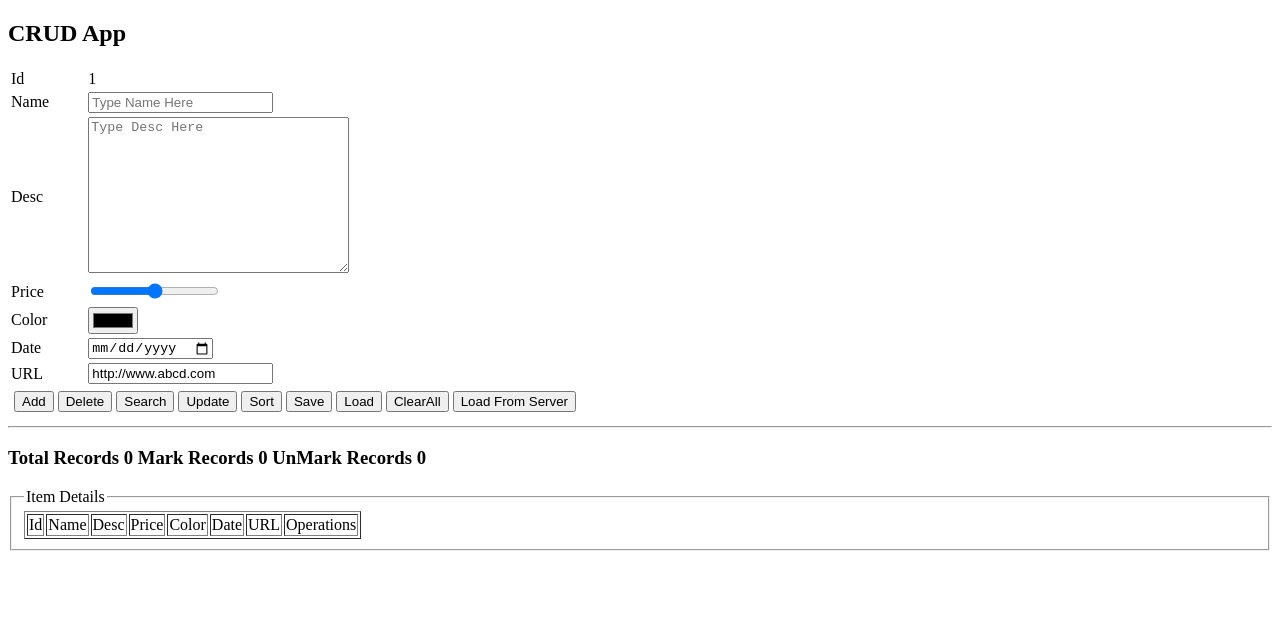
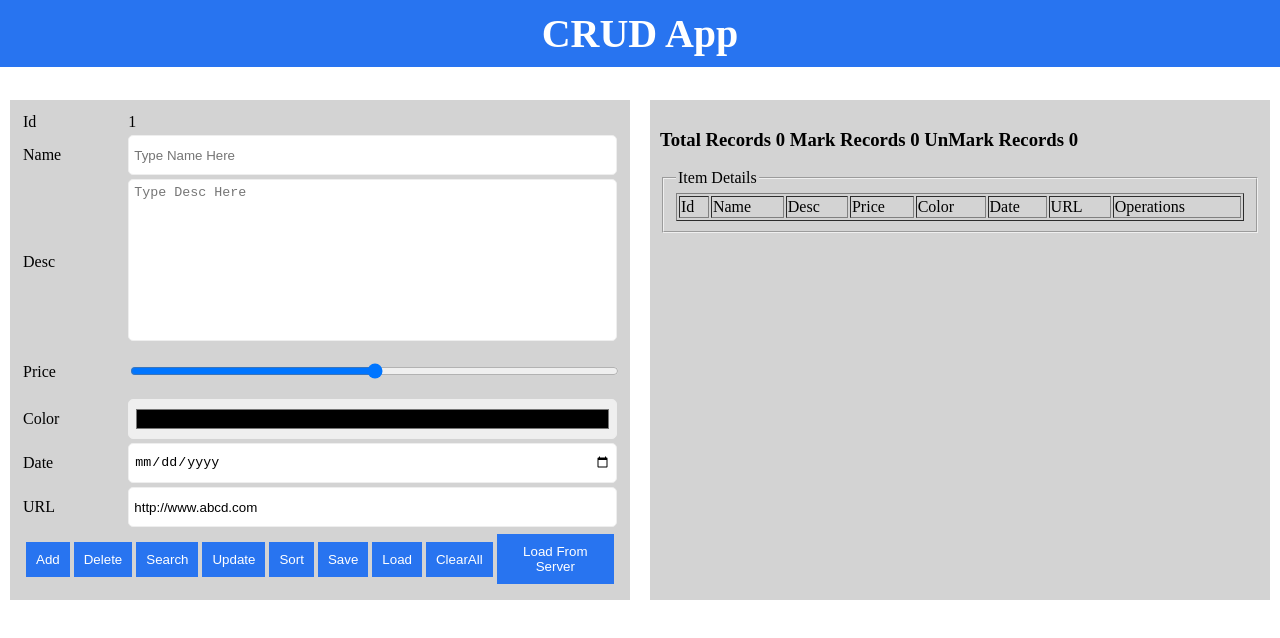
Before and after one commit to brainmentorspvtltd/IM-AugBatch1, a plain HTML site: page V3/index.html in a window 1280 px wide. Drawn offline with Linux system fonts and the light colour scheme.

Commit message:
Add files via upload

```diff
--- a/V3/css/design.css
+++ b/V3/css/design.css
@@ -1,3 +1,64 @@
+body {
+    margin: 0px;
+}
+
+* {
+    box-sizing: border-box;
+}
+
+.row {
+    display: flex;
+}
+
+.col {
+    background-color: lightgray;
+    margin: 0px 10px;
+    width: 50%;
+    padding: 10px;
+}
+
+#header {
+    /* background-color: yellowgreen; */
+    background-color: #2874F0;
+    text-align: center;
+    position: fixed;
+    width: 100%;
+    top: 0px;
+    padding: 10px;
+}
+h1 {
+    color: #fff;
+    font-size: 40px;
+    margin: 0px;
+}
+
+.btn {
+    border: none;
+    background-color: #2874F0;
+    color: #fff;
+    padding: 10px;
+    display: inline-block;
+}
+
+#content {
+    margin-top: 100px;
+}
+
+input, textarea {
+    width: 100%;
+    resize: none;
+    border: 1px solid #eee;
+    border-radius: 5px;
+    padding: 5px;
+}
+input {
+    height: 40px;
+}
+
+#section_2 table {
+    width: 100%;
+}
+
 .size {
     width: 72px;
     height: 72px;
--- a/V3/index.html
+++ b/V3/index.html
@@ -14,10 +14,13 @@
 </head>
 
 <body>
-    <header>
-        <h2>CRUD App</h2>
+    <header id="header">
+        <h1>CRUD App</h1>
     </header>
-    <section>
+
+    <div id="content">
+        <div class="row">
+        <section id="section_1" class="col">
                 <table>
                     <tr>
                         <td><label for="">Id</label></td>
@@ -29,7 +32,7 @@
                     </tr>
                     <tr>
                         <td><label for="">Desc</label></td>
-                <td><textarea placeholder="Type Desc Here" id="desc" cols="30" rows="10"></textarea></td>
+                        <td><textarea placeholder="Type Desc Here" id="desc" cols="0" rows="10"></textarea></td>
                     </tr>
                     <tr>
                         <td><label for="">Price</label></td>
@@ -51,15 +54,15 @@
                         <td colspan="2">
                             <table>
                                 <tr>
-                            <td><button id="add">Add</button></td>
-                            <td><button id="delete">Delete</button></td>
-                            <td><button>Search</button></td>
-                            <td><button>Update</button></td>
-                            <td><button>Sort</button></td>
-                            <td><button id="save">Save</button></td>
-                            <td><button id="load">Load</button></td>
-                            <td><button>ClearAll</button></td>
-                            <td><button id="loadfromserver">Load From Server</button></td>
+                                    <td><button id="add" class="btn">Add</button></td>
+                                    <td><button id="delete" class="btn">Delete</button></td>
+                                    <td><button class="btn">Search</button></td>
+                                    <td><button class="btn">Update</button></td>
+                                    <td><button class="btn">Sort</button></td>
+                                    <td><button class="btn" id="save">Save</button></td>
+                                    <td><button class="btn" id="load">Load</button></td>
+                                    <td><button class="btn">ClearAll</button></td>
+                                    <td><button class="btn" id="loadfromserver">Load From Server</button></td>
                                 </tr>
                             </table>
                         </td>
@@ -67,7 +70,8 @@
                     </tr>
                 </table>
             </section>
-    <hr>
+            <!-- <hr> -->
+            <section id="section_2" class="col">
                 <h3>Total Records <span id="total"></span> Mark Records <span id="mark"></span> UnMark Records <span id="unmark"></span></h3>
                 <fieldset>
                     <legend>Item Details</legend>
@@ -89,6 +93,11 @@
                         </tbody>
                     </table>
                 </fieldset>
+            </section>
+</div>
+    </div>
+
+
 </body>
 
 </html>
```
Lines whose indentation alone changed are shown as unchanged.
